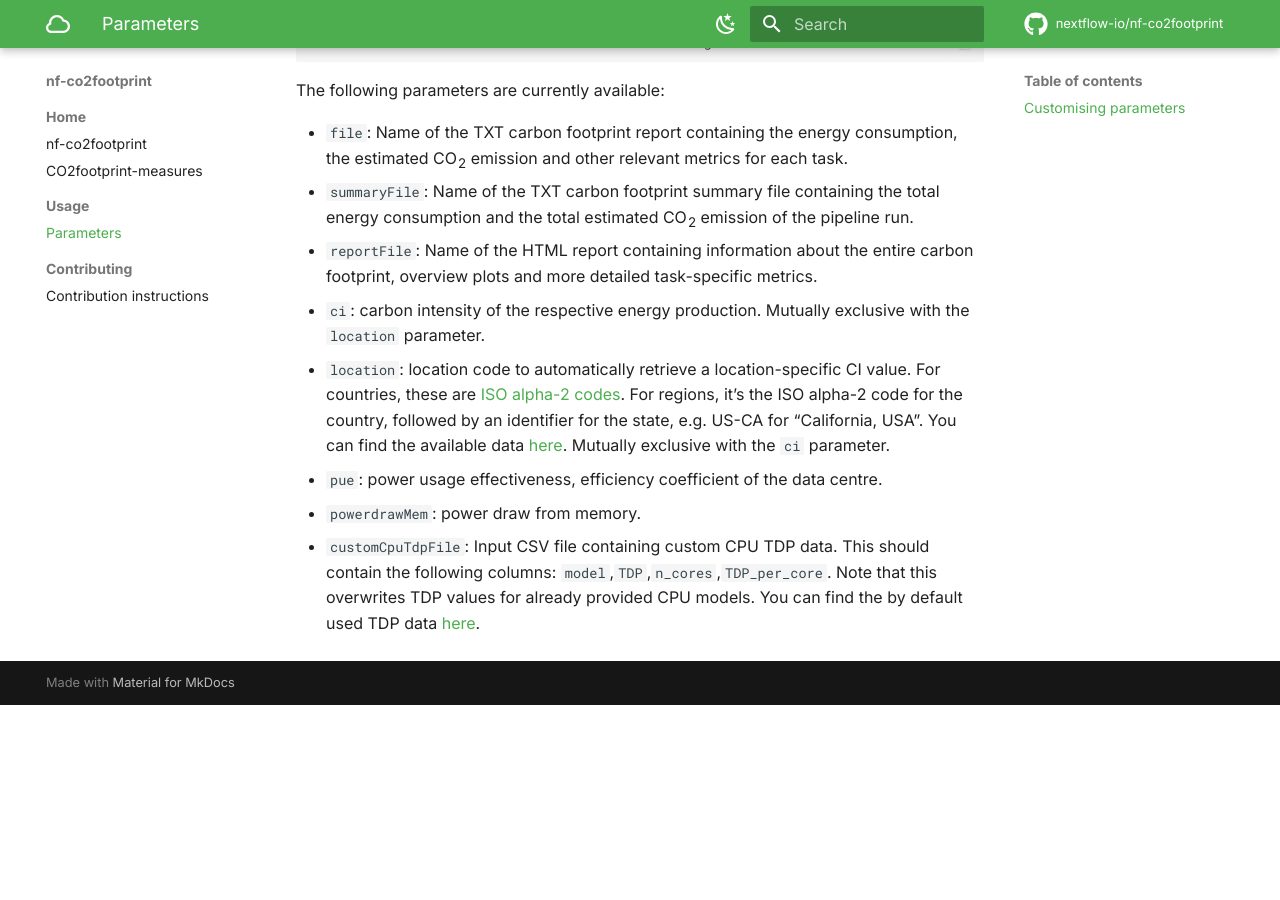
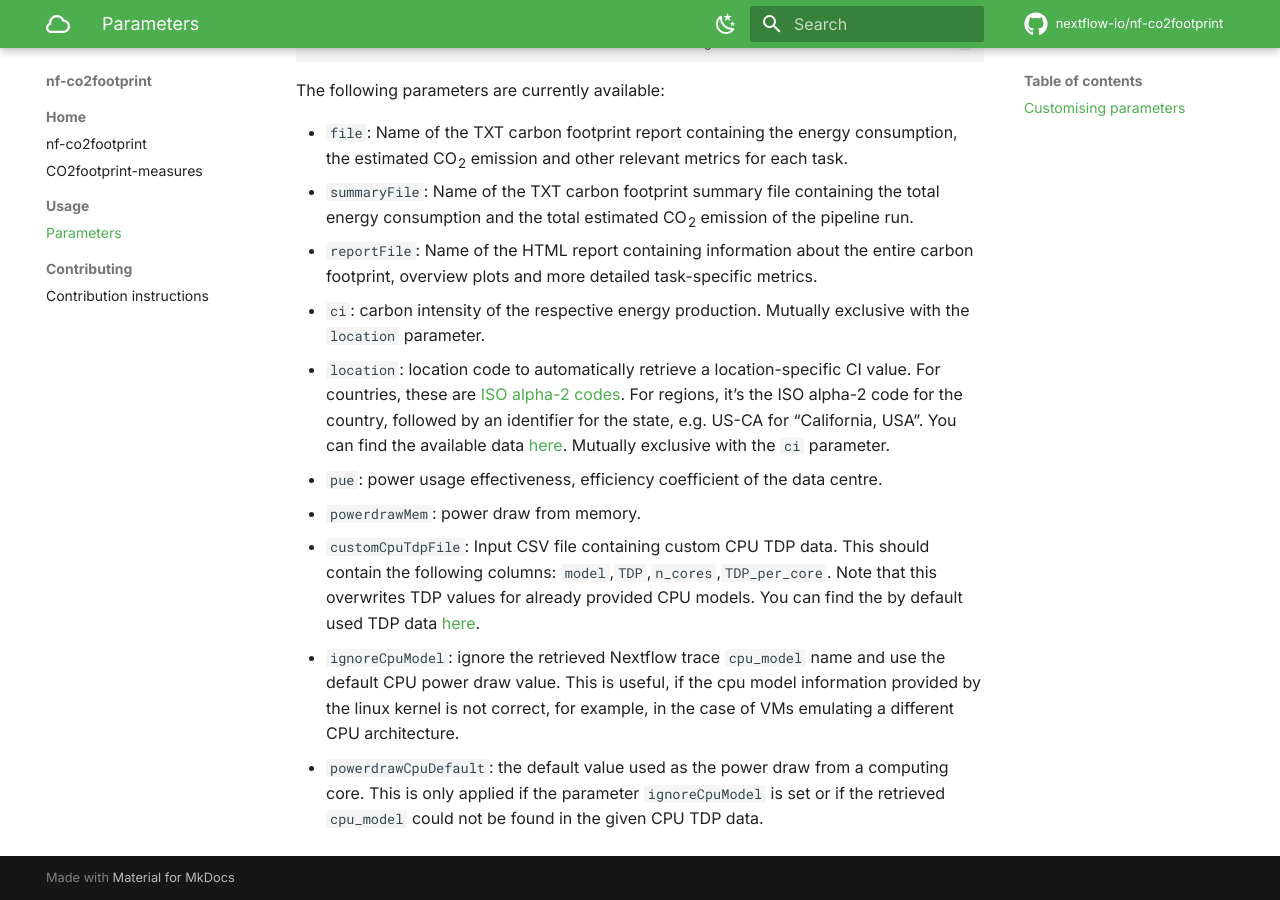
Before and after one commit to nextflow-io/nf-co2footprint, an MkDocs documentation site: the page built from docs/usage/parameters.md, in a window 1280 px wide and 900 px high, scrolled down 509 px. Built offline with MkDocs 1.6.1 and Material for MkDocs 9.7.7, drawn with Linux system fonts in a browser that asks for light colours; comment, search, counter and statistics services are not loaded; before the commit the page ends 1214 px from its top, so only the background shows below that.

Commit message:
Add description of params ignoreCpuModel and powerdrawCpuDefault

```diff
--- a/docs/usage/parameters.md
+++ b/docs/usage/parameters.md
@@ -39,3 +39,5 @@
 This should contain the following columns: `model`,`TDP`,`n_cores`,`TDP_per_core`.
 Note that this overwrites TDP values for already provided CPU models.
 You can find the by default used TDP data [here](../../plugins/nf-co2footprint/src/resources/TDP_cpu.v2.2.csv).
+- `ignoreCpuModel`: ignore the retrieved Nextflow trace `cpu_model` name and use the default CPU power draw value. This is useful, if the cpu model information provided by the linux kernel is not correct, for example, in the case of VMs emulating a different CPU architecture.
+- `powerdrawCpuDefault`: the default value used as the power draw from a computing core. This is only applied if the parameter `ignoreCpuModel` is set or if the retrieved `cpu_model` could not be found in the given CPU TDP data.
```
